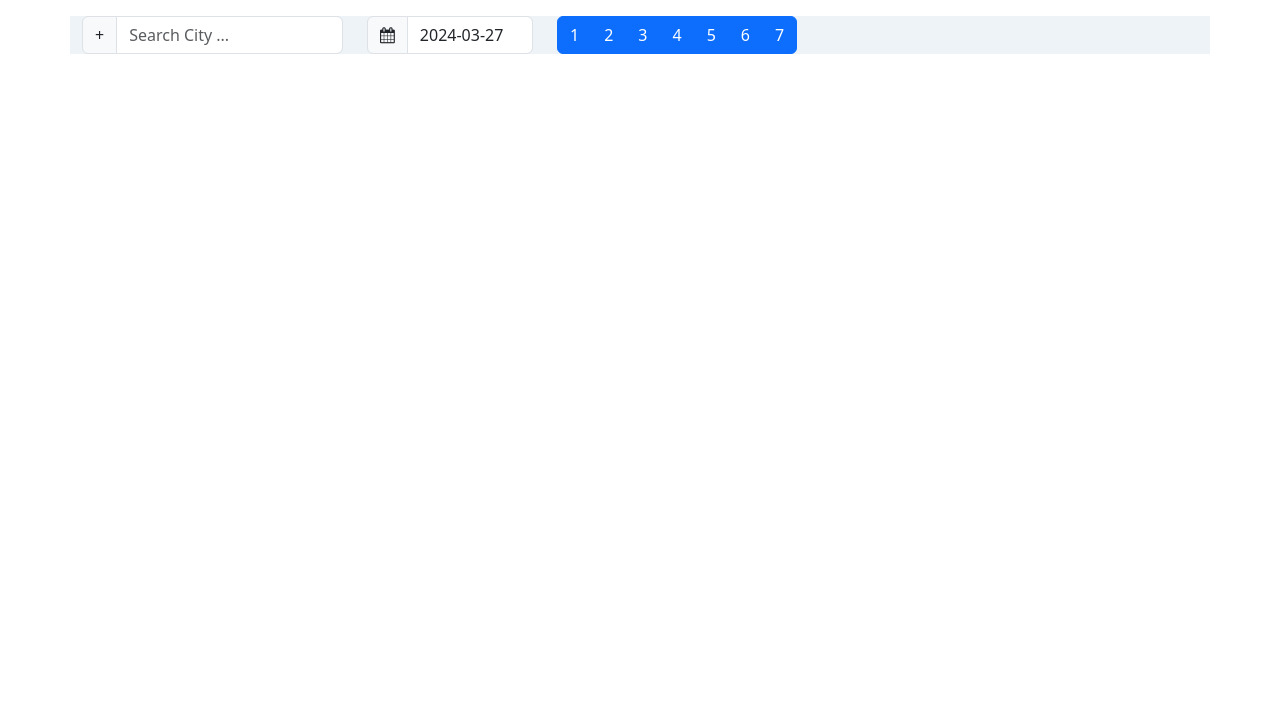
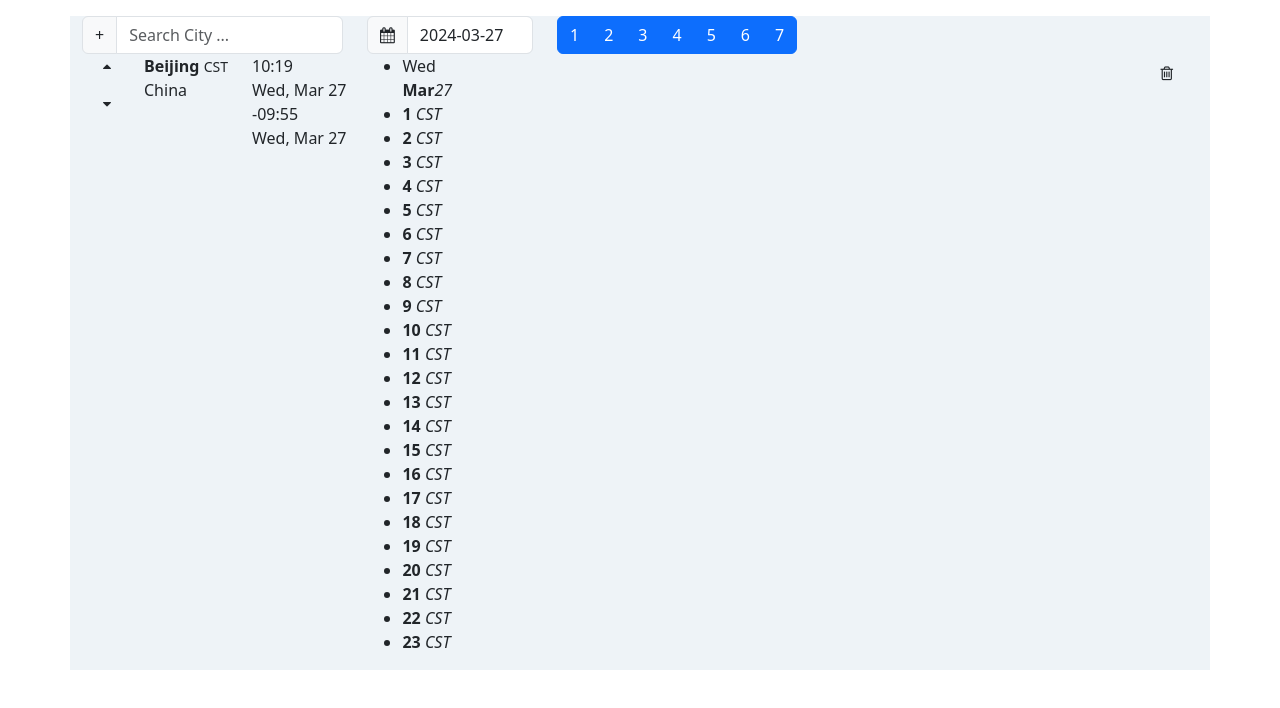
Before and after one commit to wang364/WorldClock, a website built with Parcel: page src/html/world_clock.html in a window 1280 px wide. Built offline with nearby package versions, Linux system fonts and the light colour scheme.

Commit message:
Try one line example

```diff
--- a/src/html/world_clock.html
+++ b/src/html/world_clock.html
@@ -50,7 +50,69 @@
       </div>
     </div>
     <!--==================== search line end ====================-->
-    <div class="content">
+    <div class="container"> <!-- timezone erea -->
+      <div class="row" data-itemidx="0">
+        <div class="col-auto ">
+          <div class="d-grid">
+            <button type="button" class="btn btn-default btn-sm">
+              <i class="fa fa-sort-asc" aria-hidden="true"></i>
+            </button>
+            <button type="button" class="btn btn-default btn-sm">
+              <i class="fa fa-sort-desc" aria-hidden="true"></i>
+            </button>
+          </div>
+        </div>
+        <div class="col-auto location" style="cursor: move;">
+          <div class="city"><b>Beijing</b> <small original-title="CST = GMT+8">CST</small></div>
+          <div class="country">China</div>
+        </div>
+        <div class="col-auto data " style="cursor: move;">
+          <div class="time"><span class="th">10</span><span class="ts">:</span><span class="tm">19</span><span class="ampm"></span></div>
+          <div class="date">Wed, Mar 27</div>
+          <div class="data-end">
+            <div class="time"><span class="separ">-</span><span class="th">09</span><span class="ts">:</span><span class="tm">55</span><span class="ampm"></span></div>
+            <div class="date">Wed, Mar 27</div>
+          </div>
+        </div>
+        <div class="col hourline">
+          <ul class="_24 m00">
+            <li class="tod_c" t="3/27/2024 00:00">
+              <div>Wed</div><b>Mar</b><i>27</i>
+            </li>
+            <li class="tod_n" t="3/27/2024 01:00"><b>1</b><em> CST </em><em></em></li>
+            <li class="tod_n" t="3/27/2024 02:00"><b>2</b><em> CST </em><em></em></li>
+            <li class="tod_n" t="3/27/2024 03:00"><b>3</b><em> CST </em><em></em></li>
+            <li class="tod_n" t="3/27/2024 04:00"><b>4</b><em> CST </em><em></em></li>
+            <li class="tod_n" t="3/27/2024 05:00"><b>5</b><em> CST </em><em></em></li>
+            <li class="tod_m" t="3/27/2024 06:00"><b>6</b><em> CST </em><em></em></li>
+            <li class="tod_m" t="3/27/2024 07:00"><b>7</b><em> CST </em><em></em></li>
+            <li class="tod_d" t="3/27/2024 08:00"><b>8</b><em> CST </em><em></em></li>
+            <li class="tod_d tod_selected" t="3/27/2024 09:00"><b>9</b><em> CST </em><em></em></li>
+            <li class="tod_d" t="3/27/2024 10:00"><b>10</b><em> CST </em><em></em></li>
+            <li class="tod_d" t="3/27/2024 11:00"><b>11</b><em> CST </em><em></em></li>
+            <li class="tod_d" t="3/27/2024 12:00"><b>12</b><em> CST </em><em></em></li>
+            <li class="tod_d" t="3/27/2024 13:00"><b>13</b><em> CST </em><em></em></li>
+            <li class="tod_d" t="3/27/2024 14:00"><b>14</b><em> CST </em><em></em></li>
+            <li class="tod_d" t="3/27/2024 15:00"><b>15</b><em> CST </em><em></em></li>
+            <li class="tod_d" t="3/27/2024 16:00"><b>16</b><em> CST </em><em></em></li>
+            <li class="tod_d" t="3/27/2024 17:00"><b>17</b><em> CST </em><em></em></li>
+            <li class="tod_e" t="3/27/2024 18:00"><b>18</b><em> CST </em><em></em></li>
+            <li class="tod_e" t="3/27/2024 19:00"><b>19</b><em> CST </em><em></em></li>
+            <li class="tod_e" t="3/27/2024 20:00"><b>20</b><em> CST </em><em></em></li>
+            <li class="tod_e" t="3/27/2024 21:00"><b>21</b><em> CST </em><em></em></li>
+            <li class="tod_n" t="3/27/2024 22:00"><b>22</b><em> CST </em><em></em></li>
+            <li class="tod_n tod_boundary" t="3/27/2024 23:00"><b>23</b><em> CST </em><em></em></li>
+            <li style="display: none" class="tod_c" t="3/28/2024 00:00">
+              <div>Thu</div><b>Mar</b><i>28</i>
+            </li>
+          </ul>
+        </div>
+        <div class="col-auto">
+          <button type="button" class="btn btn-default">
+            <i class="fa fa-trash-o" aria-hidden="true"></i>
+          </button>
+        </div>
+      </div>
     </div>
   </div>
 
--- a/src/js/world_clock.js
+++ b/src/js/world_clock.js
@@ -77,6 +77,16 @@ function performAction(timezone, country, city) {
   matchList.innerHTML = "";
   matchList.classList.add("d-none");
   inputSearch.value = "";
+
+  const requestUrl = `http://worldtimeapi.org/api/timezone/${timezone}`;
+  console.log(requestUrl);
+  fetch(requestUrl)
+  .then((r) => r.json())
+  .then((data) => {
+    console.log(data);
+
+  })
+  .catch(error => console.error('Error:', error));
 }
 
 
```
